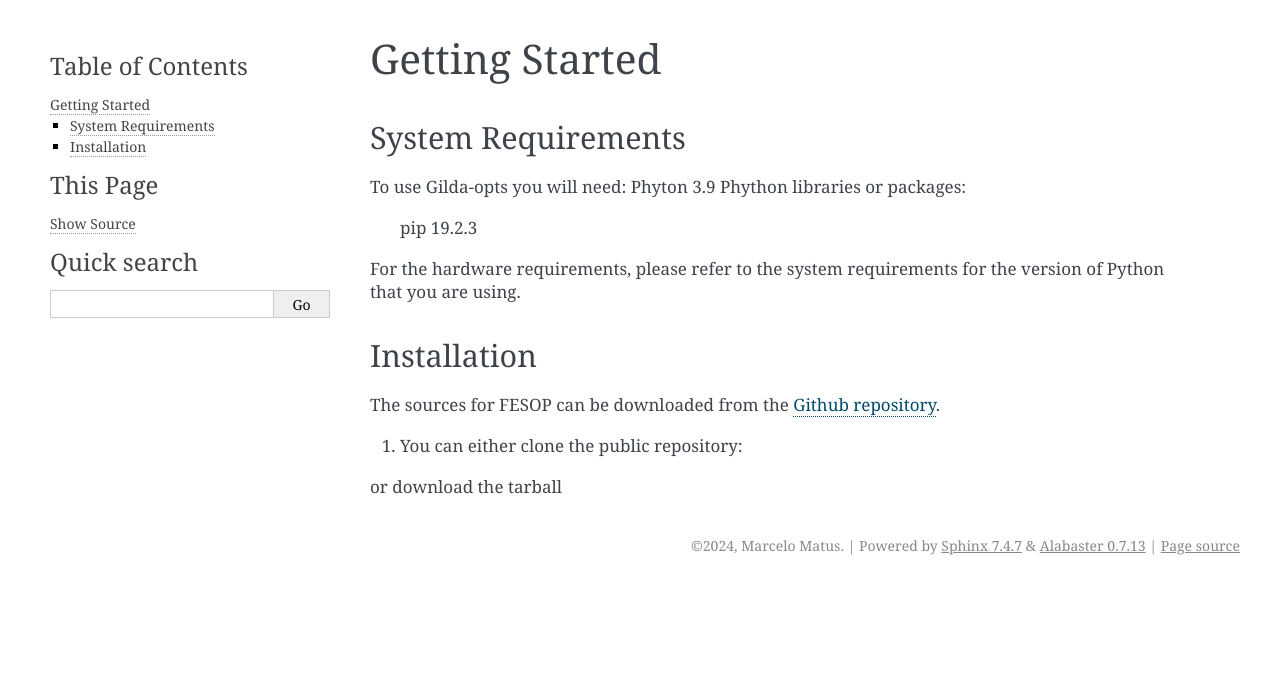
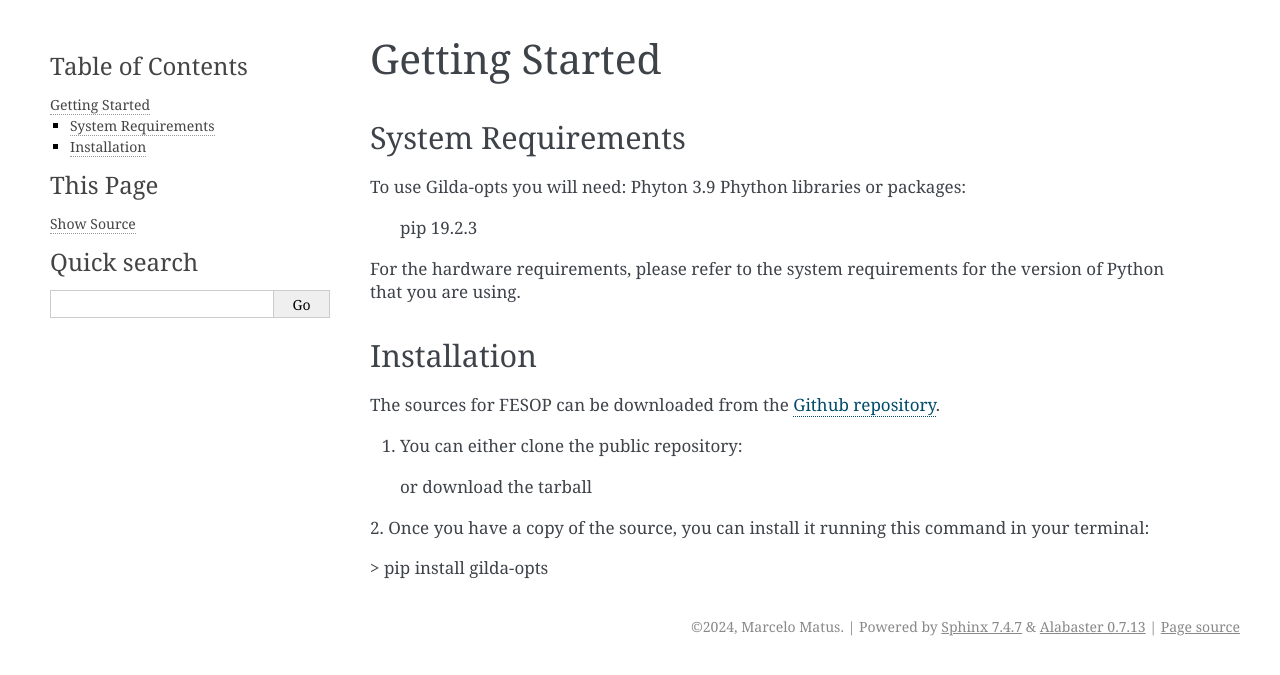
Before and after one commit to marcelomatus/gilda-opts, a Sphinx documentation site: the page built from docs/GettingStarted.rst, in a window 1280 px wide. Shown: the top 675 px of the page. Built offline with Sphinx 7.4.7, drawn with Linux system fonts in a browser that asks for light colours; pages that are not in the unit, such as notebooks, are missing from menus.

Commit message:
Update GettingStarted.rst

```diff
--- a/docs/GettingStarted.rst
+++ b/docs/GettingStarted.rst
@@ -20,6 +20,11 @@ The sources for FESOP can be downloaded from the `Github repository`_.
 
 1. You can either clone the public repository:
 
-or download the tarball
+   or download the tarball
+
+2. Once you have a copy of the source, you can install it running this command in your
+terminal:
+
+> pip install gilda-opts
 
 .. _Github repository: https://github.com/marcelomatus/gilda-opts
```
